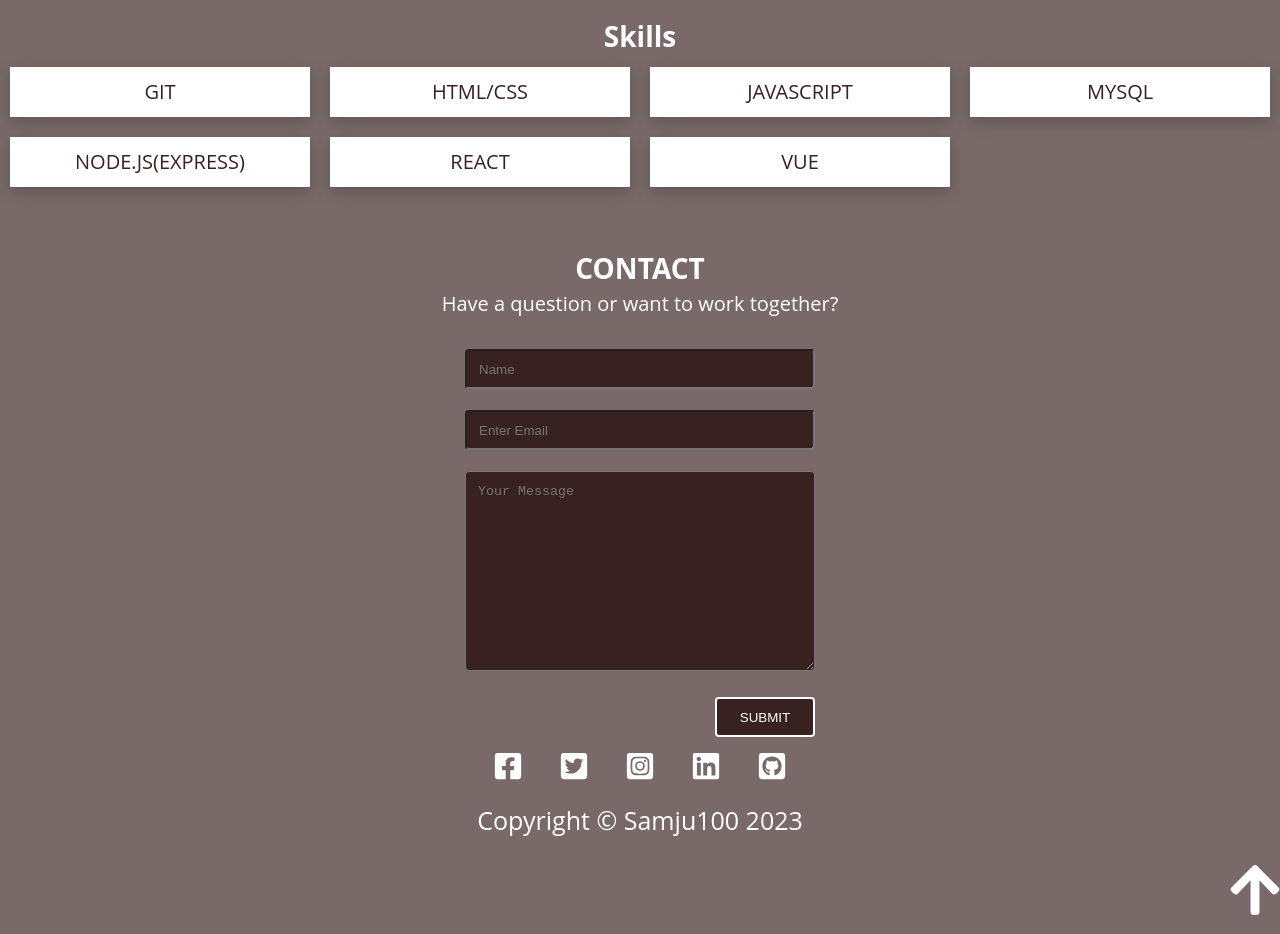
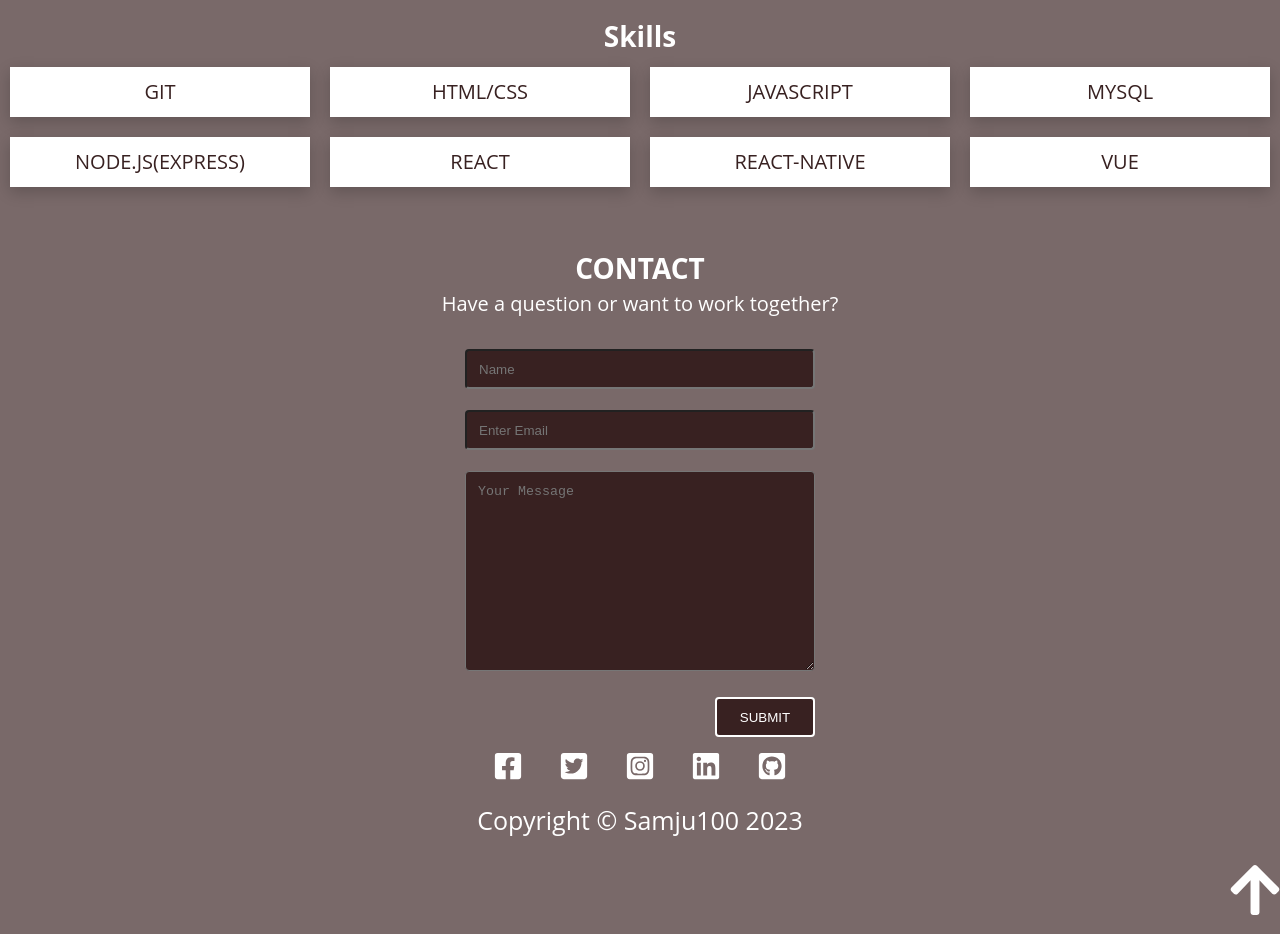
Before and after one commit to Samju200/portfolio, a React (Create React App) app: page / in a window 1280 px wide. Shown: the part 2860-3794 px from the top of the page. Built offline with nearby package versions, Linux system fonts and the light colour scheme.

Commit message:
added skill

```diff
--- a/package.json
+++ b/package.json
@@ -17,7 +17,7 @@
     "react": "^17.0.2",
     "react-dom": "^17.0.2",
     "react-icons": "^4.2.0",
-    "react-scripts": "4.0.3",
+    "react-scripts": "^5.0.1",
     "web-vitals": "^1.1.1"
   },
   "scripts": {
--- a/src/components/Skills.js
+++ b/src/components/Skills.js
@@ -1,4 +1,4 @@
-import React from 'react';
+import React from "react";
 
 function Skills() {
   return (
@@ -12,6 +12,7 @@ function Skills() {
           <li>MYSQL</li>
           <li>Node.js(Express)</li>
           <li>React</li>
+          <li>React-native</li>
           <li>Vue</li>
         </ul>
       </div>
--- a/src/components/data.js
+++ b/src/components/data.js
@@ -1,7 +1,6 @@
 import Simple from './img/simple.png';
 import Dom from './img/dom1.png';
 import Currency from './img/currency.png';
-import Fetch from './img/fetch-user.png';
 import LinkedLin from './img/linkedlin-clone.png';
 import Template from './img/template.png';
 import Todo from './img/todo-react.png';
@@ -11,7 +10,7 @@ import Netflix from './img/netflix.png';
 import Spotify from './img/sportify.png';
 import Construction from './img/construction.png';
 import Instagram from './img/instagram.png';
-import FoodBag from './img/FoodBag.png';
+import FoodBag from './img/FoodBag.PNG';
 import Design from './img/Onboarding.png';
 import Slide1 from './slideName/slide_1.jpg';
 import Slide2 from './slideName/slide_2.jpg';
```
Also changed, not shown: 1 other file (tests, documents, lock files or other folders).
